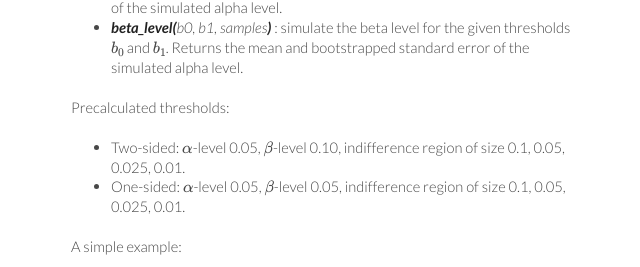
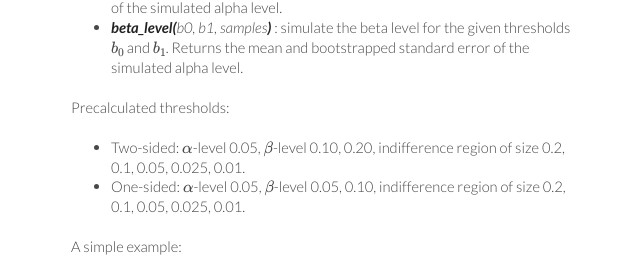
Before and after one commit to auduno/SeGLiR, a plain HTML site: page documentation/reference.html in a window 1280 px wide. Shown: the part 3638-3905 px from the top of the page, without its empty margins (499-1139 px from the left). Drawn offline with nearby package versions, Linux system fonts and the light colour scheme; some packages are replaced by stand-ins of ours.

Commit message:
Added new thresholds to documentation

```diff
--- a/documentation/reference.html
+++ b/documentation/reference.html
@@ -362,8 +362,8 @@ If this function returns the strings "true" or "false", the test has finished. "
 <p>Precalculated thresholds:</p>
 
 <ul>
-  <li>Two-sided: $\alpha$-level 0.05, $\beta$-level 0.10, indifference region of size 0.1, 0.05, 0.025, 0.01.</li>
-  <li>One-sided: $\alpha$-level 0.05, $\beta$-level 0.05, indifference region of size 0.1, 0.05, 0.025, 0.01.</li>
+  <li>Two-sided: $\alpha$-level 0.05, $\beta$-level 0.10, 0.20, indifference region of size 0.2, 0.1, 0.05, 0.025, 0.01.</li>
+  <li>One-sided: $\alpha$-level 0.05, $\beta$-level 0.05, 0.10, indifference region of size 0.2, 0.1, 0.05, 0.025, 0.01.</li>
 </ul>
 
 <p>A simple example:</p>
```
